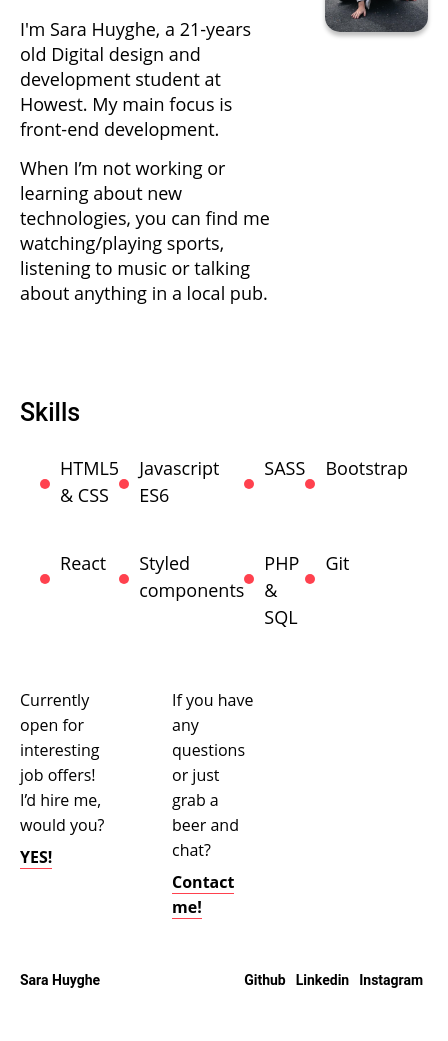
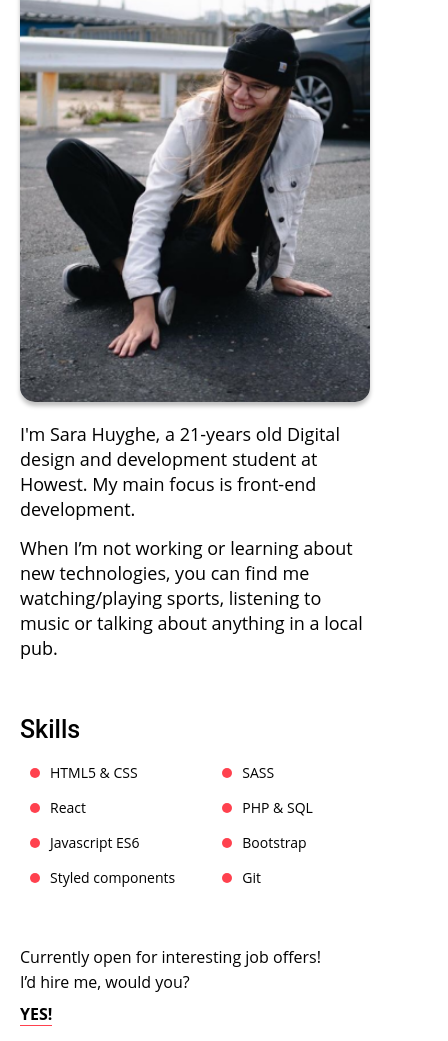
Before and after one commit to sarahuyghe/gatsby-contentful-portfolio, a Gatsby site: page /about in a window 390 px wide. Shown: the part 249-1290 px from the top of the page, 448 px wide, since content can reach past the window. Before the commit the page ends 1260 px from the top, so only its background shows below. Built offline with nearby package versions, Linux system fonts and the light colour scheme; Gatsby itself is replaced by a stand-in of ours.

Commit message:
made about page responsive

```diff
--- a/src/pages/about.js
+++ b/src/pages/about.js
@@ -12,11 +12,14 @@ const AboutPage = () => {
     <Layout>
       <Head title="About" />
       <section className="about">
-        <div className="about_container">
+        <div className="about_header">
           <h4>console.log("hello")</h4>
           <h1>
-            I'm Sara, a junior <strong>Front End Developer</strong>
+            I'm Sara, a <strong>Front End Developer</strong>
           </h1>
+        </div>
+        {/* <div className="about_container"> */}
+
         <div className="about_detail">
           <p>
             I'm Sara Huyghe, a 21-years old Digital design and development
@@ -24,11 +27,11 @@ const AboutPage = () => {
           </p>
           <p>
             When I’m not working or learning about new technologies, you can
-              find me watching/playing sports, listening to music or talking
-              about anything in a local pub.
+            find me watching/playing sports, listening to music or talking about
+            anything in a local pub.
           </p>
         </div>
-        </div>
+        {/* </div> */}
         {/* <div > */}
         {/* <Image src={selfportrait} width={390} height={525} mode="fit" /> */}
         {/* <div></div> */}
--- a/src/styles/index.scss
+++ b/src/styles/index.scss
@@ -235,19 +235,38 @@ strong {
 }
 
 .about {
-  margin: 78px 0;
+  margin: 40px 0;
+
   display: grid;
-  grid-template-columns: repeat(3, 1fr);
-  grid-gap: 50px;
+  @media only screen and (min-width: 768px) {
+    grid-template-columns: repeat(3, 1fr);
+    grid-template-rows: auto 1fr;
+    margin: 50px 0;
+  }
 
-  .about_container {
-    grid-column: 1 / 3;
+  @media only screen and (min-width: 768px) {
+    margin: 70px 0;
+  }
+
+  .about_header {
+    grid-row: 1;
+    @media only screen and (min-width: 768px) {
+      grid-row: unset;
+      grid-column: 1 / 3;
+      max-width: 85%;
+    }
   }
 
   .about_detail {
     font-size: 1.8rem;
     line-height: 2.5rem;
     margin-top: 20px;
+    grid-row: 3;
+    @media only screen and (min-width: 768px) {
+      grid-row: unset;
+      grid-column: 1 / 3;
+      max-width: 85%;
+    }
 
     p {
       margin-bottom: 14px;
@@ -255,25 +274,39 @@ strong {
   }
 
   .image_container {
-    grid-column: 3;
+    grid-row: 2;
     border-radius: 15px;
     box-shadow: 0px 4px 4px rgba(0, 0, 0, 0.25);
     width: 100%;
+
+    @media only screen and (min-width: 768px) {
+      grid-row: 1 / 3;
+      grid-column: 3;
+    }
   }
 }
 
 .skills {
-  margin: 20px;
+  margin: 10px;
   display: grid;
-  grid-template-columns: repeat(4, 1fr);
-  grid-template-rows: repeat(2, 1fr);
+  grid-template-columns: repeat(2, auto);
+  grid-template-rows: repeat(4, 1fr);
   grid-auto-flow: column;
 
+  @media only screen and (min-width: 768px) {
+    margin: 20px;
+    grid-template-columns: repeat(4, 1fr);
+    grid-template-rows: repeat(2, 1fr);
+  }
+
   li {
-    font-size: 1.8rem;
+    font-size: 1.4rem;
     margin: 7px 0;
     position: relative;
     padding-left: 20px;
+    @media only screen and (min-width: 768px) {
+      font-size: 1.8rem;
+    }
   }
 
   li::before {
@@ -291,8 +324,12 @@ strong {
 .info_contact {
   margin: 50px 0;
   display: grid;
-  grid-template-columns: 25% 20% 1fr;
-  grid-gap: 50px;
+  grid-gap: 25px;
+
+  @media only screen and (min-width: 768px) {
+    grid-template-columns: 25% 20% 1fr;
+    grid-gap: 50px;
+  }
 
   div {
     font-size: 1.6rem;
```
Lines whose indentation alone changed are shown as unchanged.
